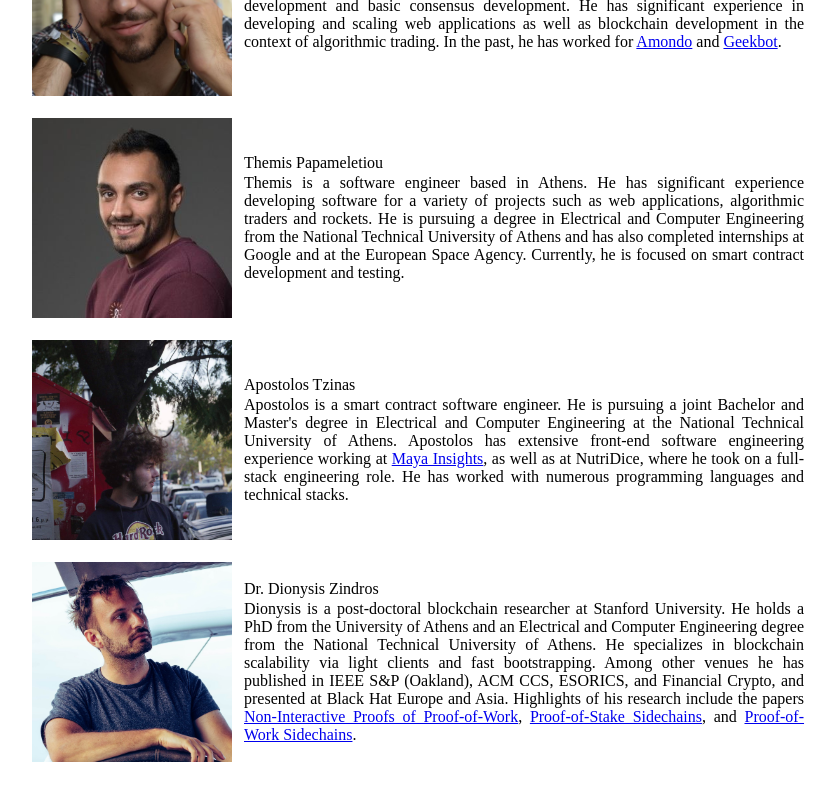
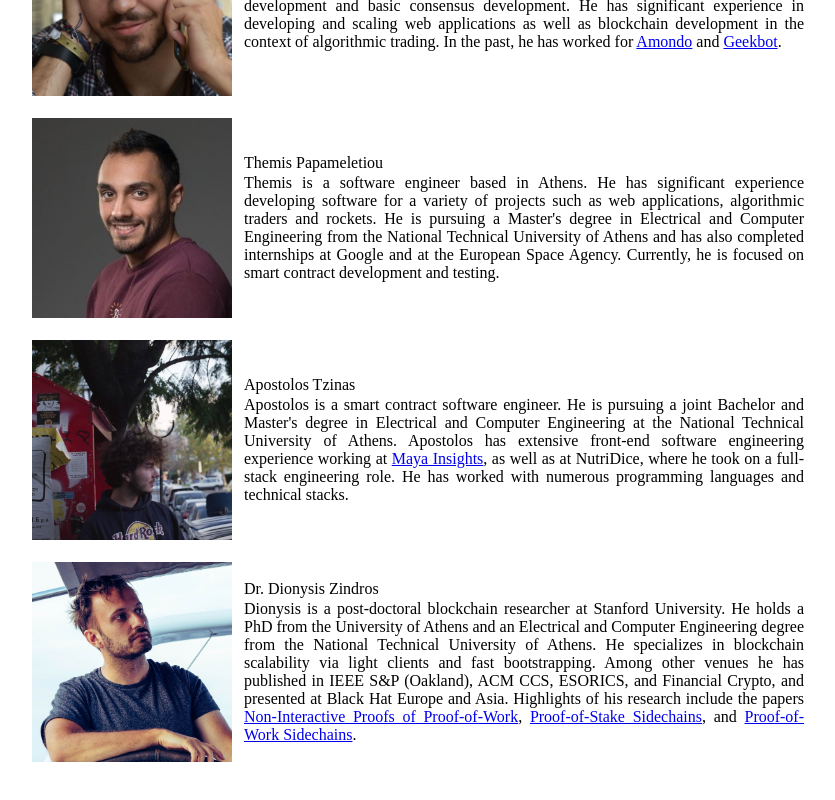
Before and after one commit to commonprefix/website, a Next.js app: page /team in a window 1280 px wide. Shown: the part 2433-3233 px from the top of the page, without its empty margins (222-1057 px from the left). Built offline with nearby package versions, Linux system fonts and the light colour scheme.

Commit message:
Mention Themis's degree type

```diff
--- a/data/team.jsx
+++ b/data/team.jsx
@@ -262,7 +262,8 @@ const members = {
         Themis is a software engineer based in Athens.
         He has significant experience developing software for a variety of projects
         such as web applications, algorithmic traders and rockets.
-        He is pursuing a degree in Electrical and Computer Engineering from the National Technical University of Athens
+        He is pursuing a Master's degree in Electrical and Computer Engineering
+        from the National Technical University of Athens
         and has also completed internships at Google and at the European Space Agency.
         Currently, he is focused on smart contract development and testing.
       </Box>
```
